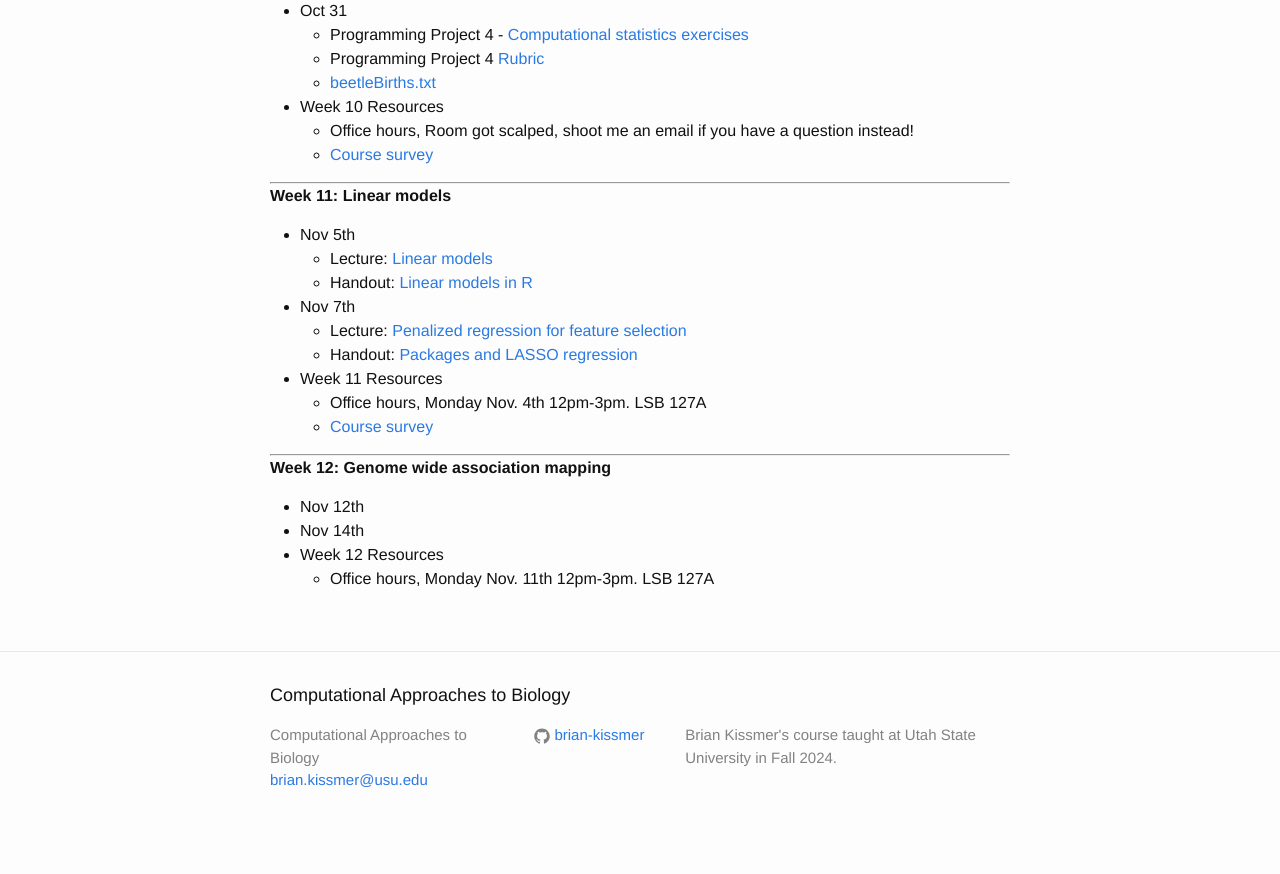
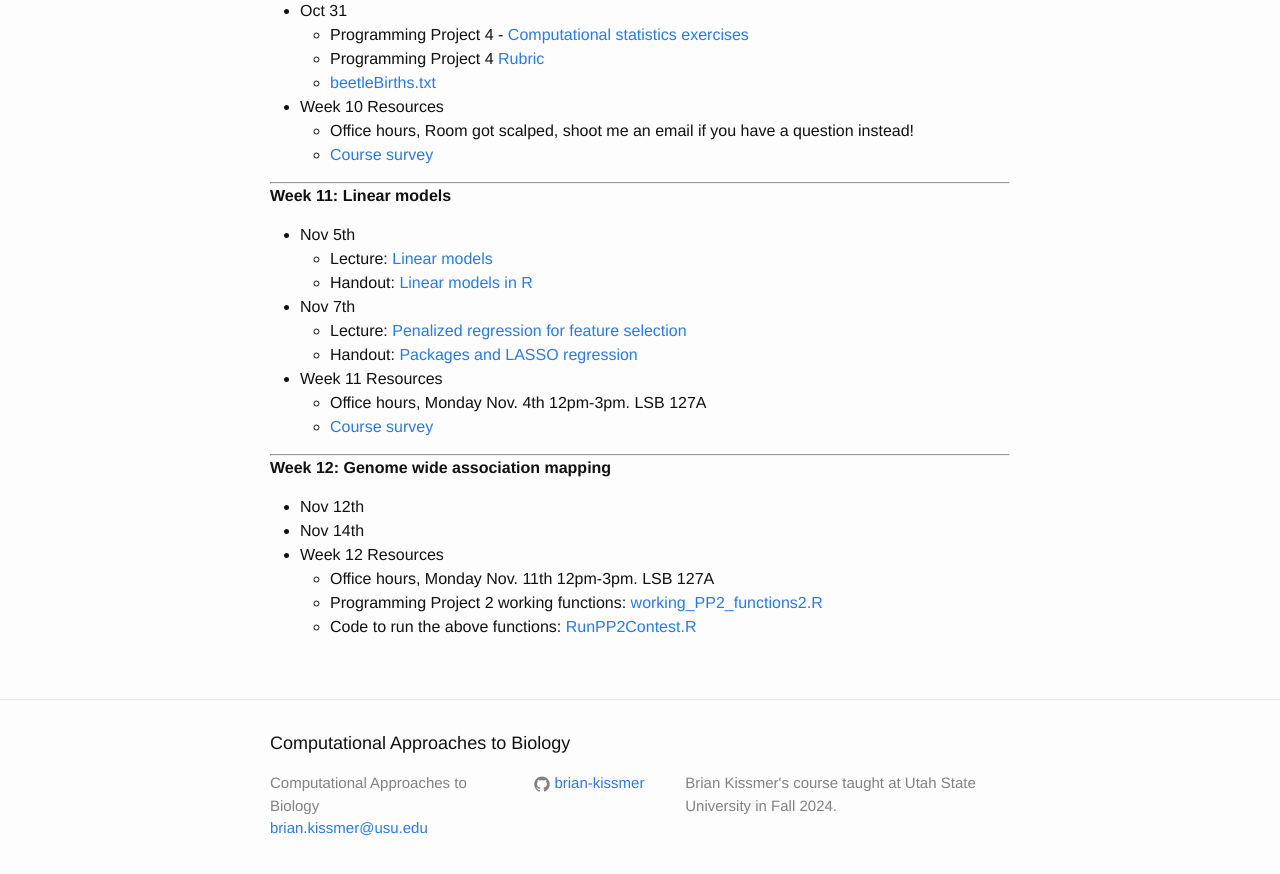
Before and after one commit to brian-kissmer/brian-kissmer.github.io, a Jekyll site: the page built from Schedule.md, in a window 1280 px wide and 900 px high, scrolled down 2944 px. Shown: the top 874 px of the window. Built offline with Jekyll 4.4.1, drawn with Linux system fonts in a browser that asks for light colours; before the commit the page ends 3796 px from its top, so only the background shows below that.

Commit message:
Update Schedule.md

```diff
--- a/Schedule.md
+++ b/Schedule.md
@@ -170,3 +170,5 @@ layout: page
 * Nov 14th
 * Week 12 Resources
     * Office hours, Monday Nov. 11th 12pm-3pm. LSB 127A
+    * Programming Project 2 working functions: [working_PP2_functions2.R]({{ site.baseurl }}/code/working_PP2_functions2.R)
+    * Code to run the above functions: [RunPP2Contest.R]({{ site.baseurl }}/code/RunPP2Contest.R)
```
